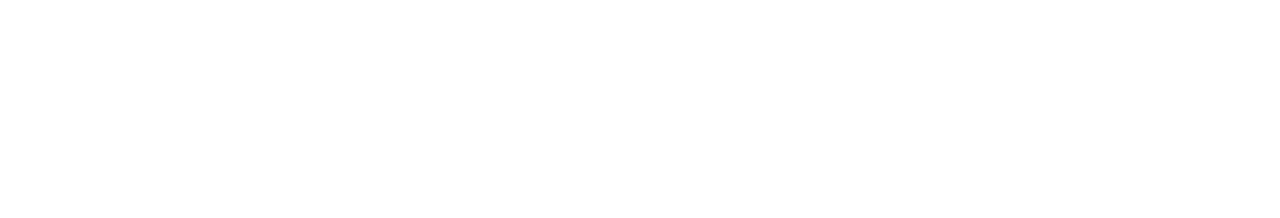
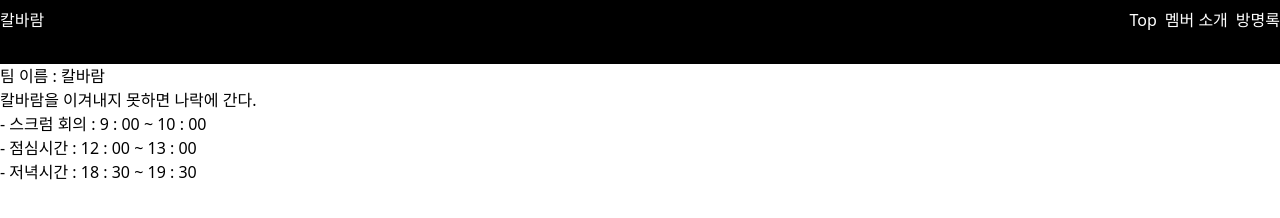
Before and after one commit to sharp-wind/SharpWind, a plain HTML site: page main/index.html in a window 1280 px wide. Drawn offline with nearby package versions, Linux system fonts and the light colour scheme.

Commit message:
basic setting

```diff
--- a/main/index.html
+++ b/main/index.html
@@ -1,17 +1,61 @@
 <!DOCTYPE html>
 <html lang="ko">
     <head>
-
+        <meta charset="UTF-8">
+        <meta name="viewport" content="width=device-width, initial-scale=1.0">
+        <title>칼바람</title>
+        <link href="https://fonts.googleapis.com/css2?family=Cinzel:wght@400;700&display=swap" rel="stylesheet">
+        <link href="https://fonts.googleapis.com/css2?family=Cinzel+Decorative:wght@400;700&display=swap" rel="stylesheet">
+        <!-- <link rel="stylesheet" href="styles.css"> -->
+        <script src="https://cdn.tailwindcss.com"></script>
     </head>
     <body>
-        <header>
-
+        <header class="z-[100]">
+            <div class="site-top w-full h-[64px] py-[8px] bg-black justify-between text-white flex">
+                <!-- 사이트 헤더 블럭 -->
+                <div class="top-left">
+                    <div class="site-logo"></div>
+                    <a href="index.html" class="site-name">칼바람</a>
+                </div>
+                <div class="top-right">
+                    <div class="top-nav">
+                        <div class="nav-wrapper flex gap-[8px]">
+                            <div class="quick-nav nav1">
+                                Top
+                            </div>
+                            <div class="quick-nav nav2">
+                                멤버 소개
+                            </div>
+                            <div class="quick-nav nav3">
+                                방명록
+                            </div>
+                        </div>
+                    </div>
+                </div>
+            </div>
         </header>
         <main>
-
+            <div class="site-main">
+                <!-- 사이트 메인 블럭 -->
+                <div class="introduce-team">
+                    <div>
+                        <div class="box-name">
+                            팀 이름 : 칼바람
+                        </div>
+                        <div class="box-description">
+                            칼바람을 이겨내지 못하면 나락에 간다.
+                        </div>
+                    </div>
+                    <div class="box-rule">
+                        <div>- 스크럼 회의 : 9 : 00 ~ 10 : 00</div>
+                        <div>- 점심시간 : 12 : 00 ~ 13 : 00</div>
+                        <div>- 저녁시간 : 18 : 30 ~ 19 : 30</div>
+                    </div>
+                </div>
+            </div>
         </main>
         <footer>
-
+            <!-- 방명록 -->
         </footer>
     </body>
 </html>
--- /dev/null
+++ b/main/styles.css
@@ -0,0 +1,81 @@
+body {
+    /* font-family: 'Cinzel', serif; */
+    font-family: 'Cinzel Decorative', serif;
+    margin: 0px;
+}
+
+header {
+    position: fixed;
+    width: 100%;
+    z-index: 100;
+}
+
+.site-top {
+    display: flex;
+    padding : 8px;
+    width: 100%;
+    height: 64px;
+    background-color: black;
+    justify-content: space-between;
+    color: white;
+    vertical-align: middle;
+}
+
+.top-left {
+    margin-block: auto;
+    margin-inline: 12px;
+}
+
+.site-name {
+    text-decoration: none;
+    text-decoration-color: none;
+    color: white;
+    font-size: 22px;
+}
+
+.top-right {
+    display: flex;
+    margin-inline: 12px;
+}
+
+.top-nav {
+    display: flex;
+    margin: auto;
+
+}
+
+.nav-wrapper {
+    display: flex;
+    gap: 12px;
+}
+
+
+.quick-nav {
+    padding: 8px;
+    border-radius: 12px;
+    cursor: pointer;
+    transition-timing-function: cubic-bezier(0.075, 0.82, 0.165, 1);
+}
+
+.quick-nav:hover {
+    color: rgb(200, 170, 110);
+    background-color: rgba(200, 170, 110, 0.05);
+}
+
+main {
+    position: absolute;
+    top : 80px;
+    height: 3200px;
+    width: 600px;
+}
+
+.site-main {
+    position: relative;
+    color: black;
+    display: flex;
+}
+
+
+.introduce-team {
+    display: flex;
+}
--- /dev/null
+++ b/tailwind.config.js
@@ -0,0 +1,8 @@
+/** @type {import('tailwindcss').Config} */
+module.exports = {
+  content: [],
+  theme: {
+    extend: {},
+  },
+  plugins: [],
+}
```
Also changed, not shown: README.md, main/style.css (deleted), 2 other files.
